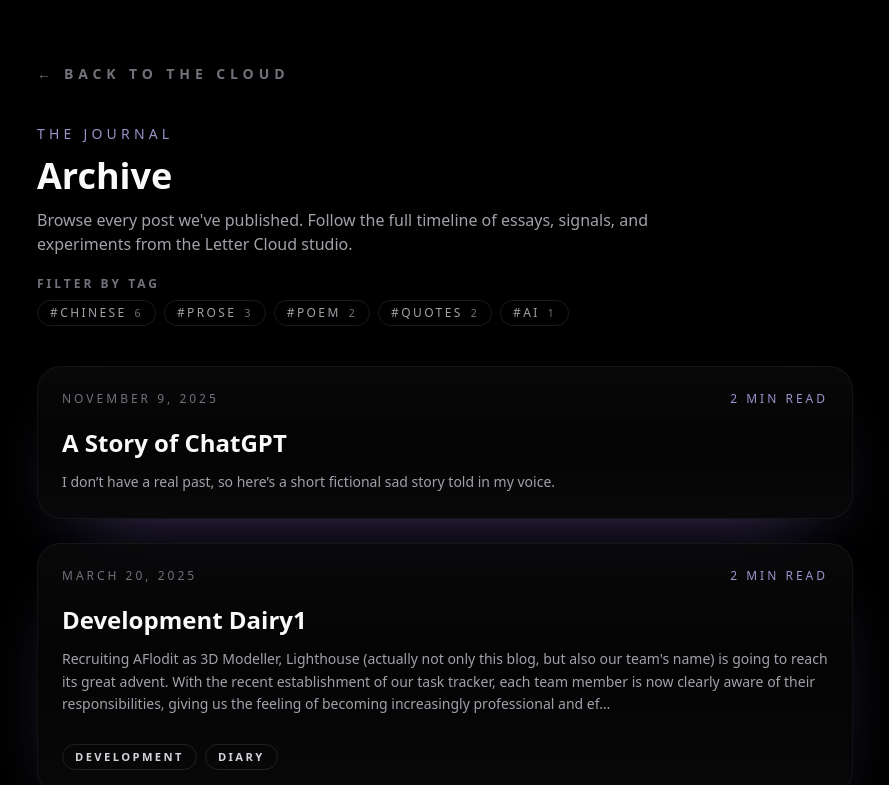
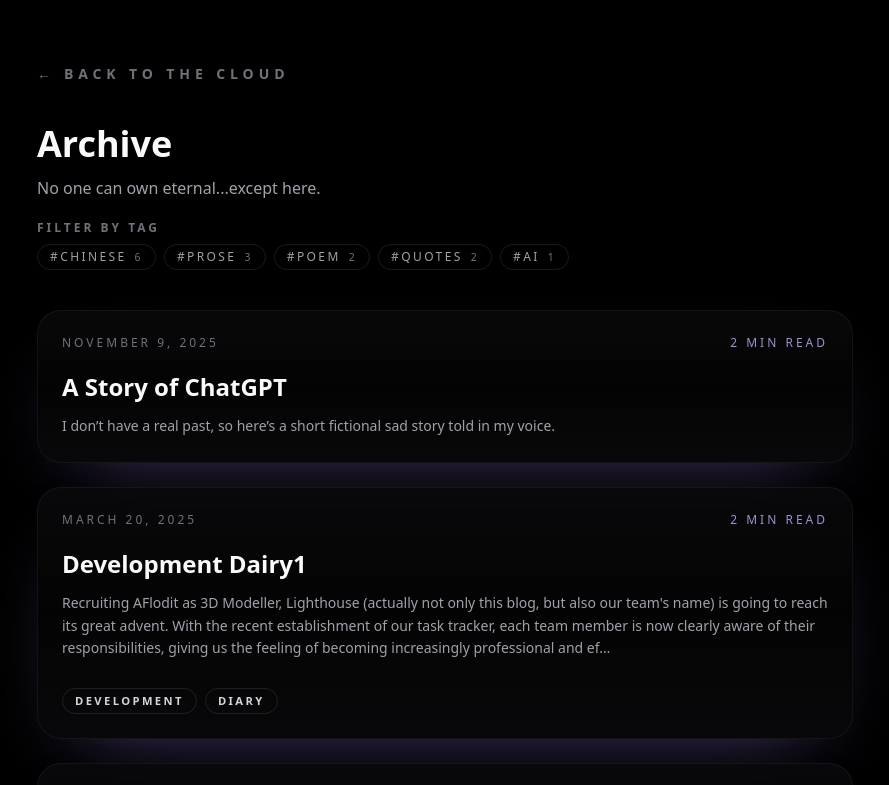
Before and after one commit to A1yCE005/Blog_Alpha, a Next.js app: page /archive in a window 1280 px wide. Shown: the top 785 px of the page, without its empty margins (195-1084 px from the left). Built offline with nearby package versions, Linux system fonts and the light colour scheme.

Commit message:
Inst upd

```diff
--- a/app/archive/ArchivePageContent.tsx
+++ b/app/archive/ArchivePageContent.tsx
@@ -252,10 +252,9 @@ export function ArchivePageContent({
           </Link>
 
           <header className="flex flex-col gap-3 text-left">
-            <p className="text-sm font-medium uppercase tracking-[0.3em] text-violet-300/80">The Journal</p>
             <h1 className="text-3xl font-semibold text-zinc-50 sm:text-4xl">Archive</h1>
             <p className="max-w-2xl text-sm text-zinc-400 sm:text-base">
-              Browse every post we&apos;ve published. Follow the full timeline of essays, signals, and experiments from the Letter Cloud studio.
+              No one can own eternal...except here.
             </p>
             {hasFilters && (
               <div className="mt-2 flex flex-col gap-2">
--- a/app/layout.tsx
+++ b/app/layout.tsx
@@ -6,7 +6,7 @@ import { SpeedInsights } from "@vercel/speed-insights/next";
 
 export const metadata: Metadata = {
   title: "Lighthosue",
-  description: "Midjourney-style letter cloud hero animation",
+  description: "Lighthouse in the Storm",
   icons: {
     icon: "/image/icon.svg",
     shortcut: "/image/icon.svg",
--- a/components/BlogMain.tsx
+++ b/components/BlogMain.tsx
@@ -36,10 +36,10 @@ export function BlogMain({ visible, posts }: BlogMainProps) {
         >
           <header className="flex flex-col gap-6 text-left">
             <div className="flex flex-col gap-3">
-              <p className="text-sm font-medium uppercase tracking-[0.3em] text-violet-300/80">The Journal</p>
+              <p className="text-sm font-medium uppercase tracking-[0.3em] text-violet-300/80">In the Storm</p>
               <h2 className="text-3xl font-semibold text-zinc-50 sm:text-4xl">Lighthosue</h2>
               <p className="max-w-2xl text-sm text-zinc-400 sm:text-base">
-                Essays, signals, and experiments from the Letter Cloud studio. Click any post to keep the momentum of the particles going in your own practice.
+                 I wait between footsteps, a line approaching an asymptote, close enough to touch meaning, never quite touching.
               </p>
             </div>
             <nav className="flex flex-wrap items-center gap-3">
```
